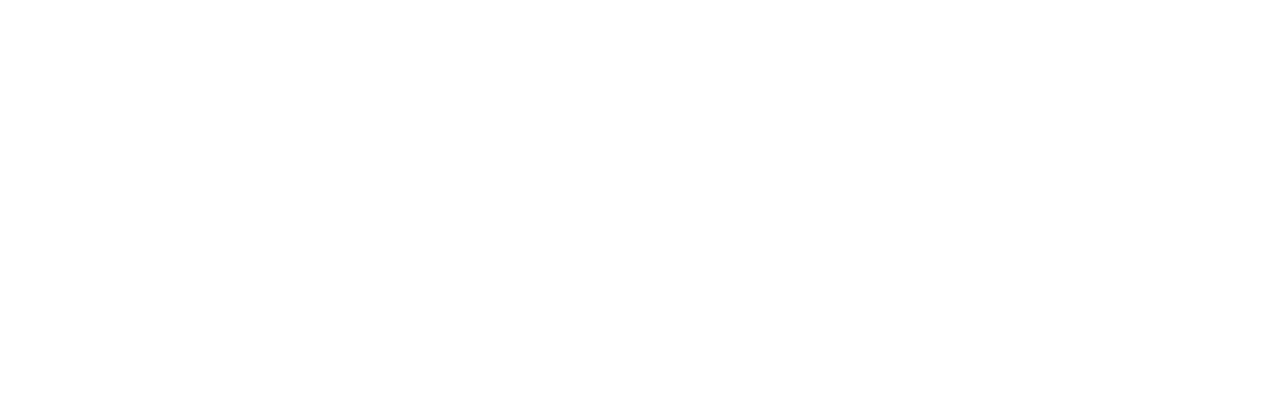
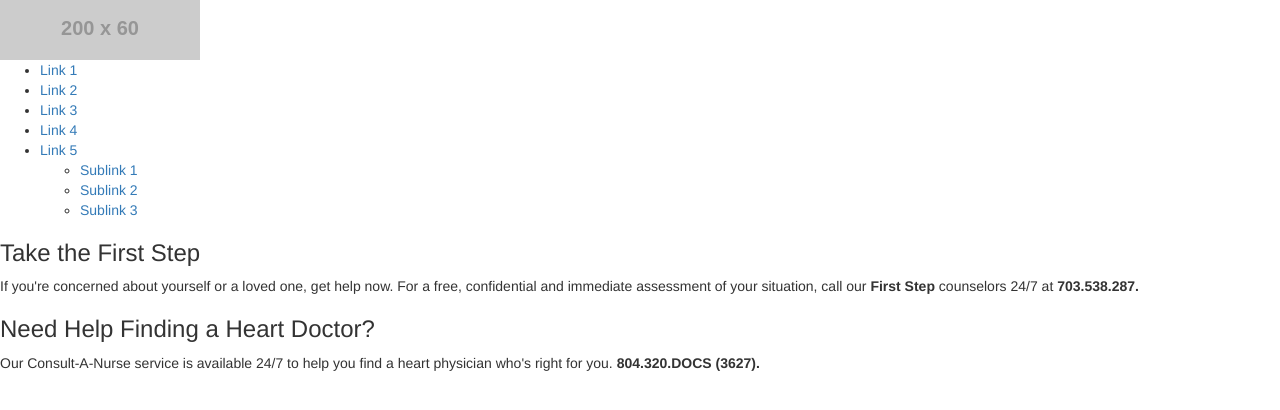
Before and after one commit to thatknitter/HCAcodeTest, a plain HTML site: page index.html in a window 1280 px wide. Drawn offline with Linux system fonts and the light colour scheme; placeholder pictures from the web are drawn by us.

Commit message:
sidebar html

```diff
--- a/index.html
+++ b/index.html
@@ -9,6 +9,28 @@
 		<link rel="stylesheet" type="text/css" href="styles/main.css" />
 	</head>
 	<body>
-
+		<div class="sidebar-content">
+			<figure id="logo">
+	 		 	<a href="#">
+	    			<img src="http://placehold.it/200x60" alt="Hospital Name" width="200" height="60">
+	  		 	</a>
+			</figure>
+			<ul>
+			  <li><a href="#">Link 1</a></li>
+			  <li><a href="#">Link 2</a></li>
+			  <li><a href="#">Link 3</a></li>
+			  <li><a href="#">Link 4</a></li>
+			  <li><a href="#">Link 5</a></li>
+			   <ul>
+			     <li><a href="#">Sublink 1</a></li>
+			     <li><a href="#">Sublink 2</a></li>
+			     <li><a href="#">Sublink 3</a></li>
+			   </ul>
+			</ul>
+			<h3>Take the First Step</h3>
+			<p>If you're concerned about yourself or a loved one, get help now. For a free, confidential and immediate assessment of your situation, call our <strong>First Step</strong> counselors 24/7 at <strong>703.538.287.</strong></p>
+			<h3>Need Help Finding a Heart Doctor?</h3>
+			<p>Our Consult-A-Nurse service is available 24/7 to help you find a heart physician who's right for you. <strong> 804.320.DOCS (3627).</strong></p>
+		</div>
 	</body>
 </html>
```
